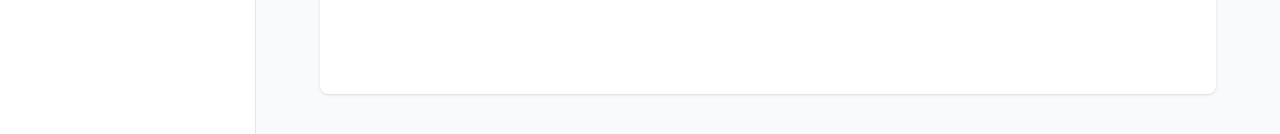
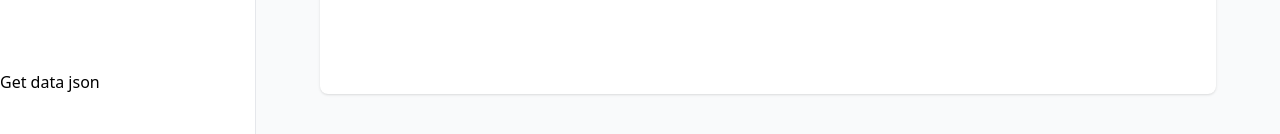
Before and after one commit to Yatik1/nocode, a React (Vite) app: page / in a window 1280 px wide. Shown: the part 666-800 px from the top of the page. Built offline with nearby package versions, Linux system fonts and the light colour scheme.

Commit message:
feat: integrate useBuilder hook to manage elements and add button for JSON data retrieval

```diff
--- a/src/App.tsx
+++ b/src/App.tsx
@@ -2,8 +2,12 @@
 // import { Layers } from 'lucide-react';
 import ComponentLibrary from './components/builder/ComponentLibrary';
 import Canvas from './components/builder/Canvas';
+import useBuilder from './hooks/useBuilder';
 
 function App() {
+
+  const {elements} = useBuilder() as any
+
   return (
     <div className="min-h-screen h-auto bg-gray-50">
 
@@ -11,6 +15,7 @@ function App() {
         <ComponentLibrary />
         <Canvas />
       </main>
+      <button onClick={() => console.log(elements)}>Get data json</button>
     </div>
   );
 }
```
